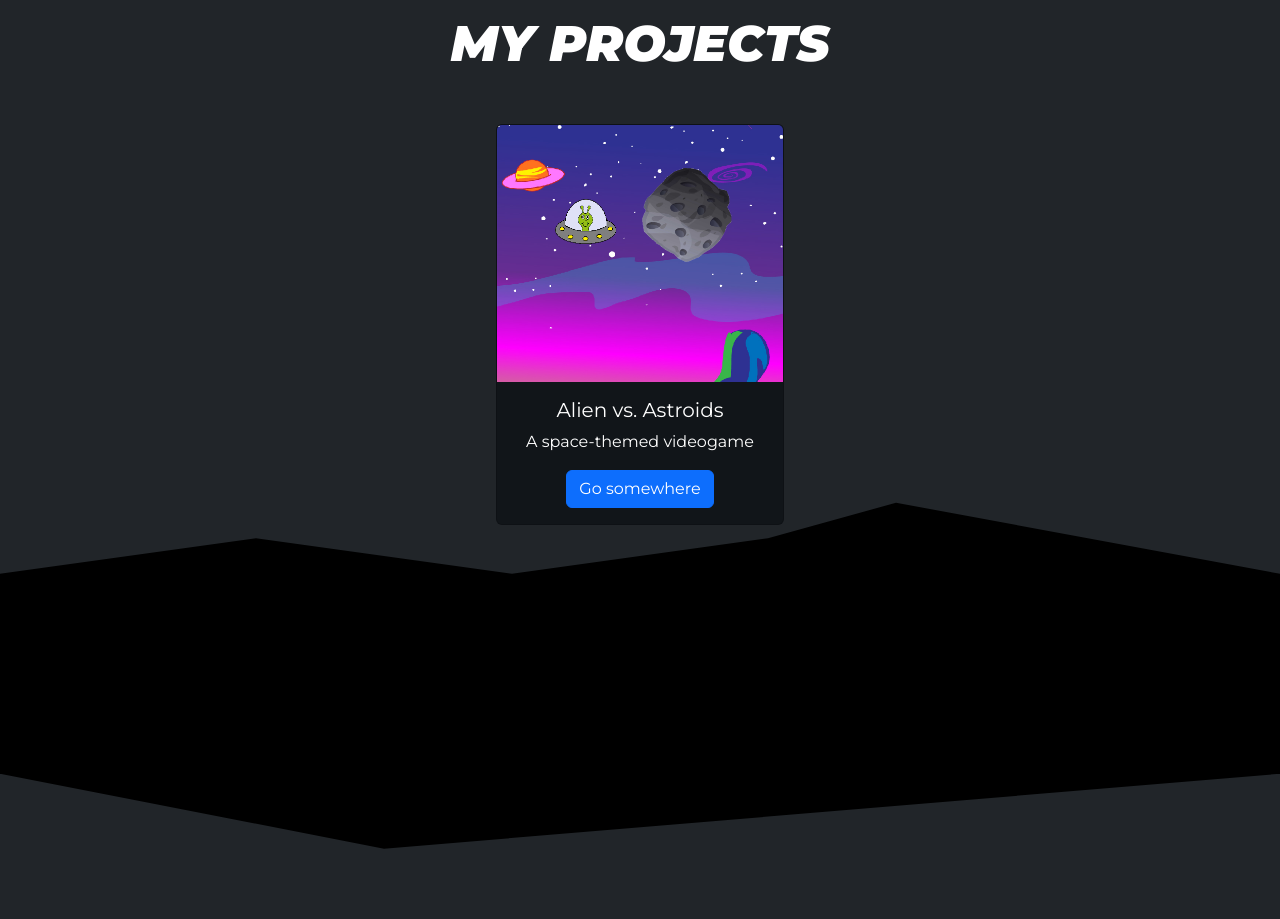
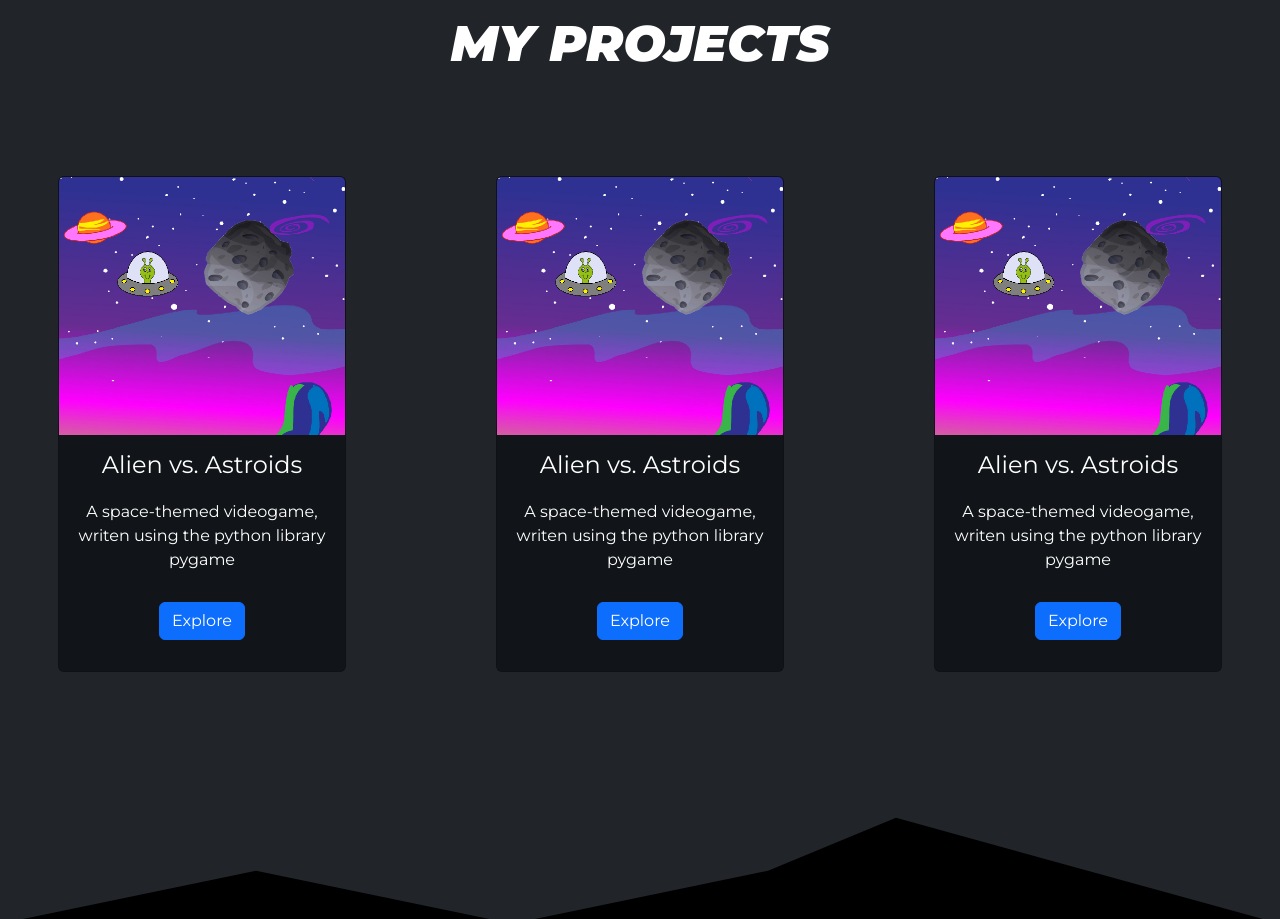
Before and after one commit to jv-schneider/portfolio, a plain HTML site: page home/home.html in a window 1280 px wide. Shown: the part 2560-3479 px from the top of the page. Drawn offline with nearby package versions, Linux system fonts and the light colour scheme.

Commit message:
updated projects section

```diff
--- a/home/home.html
+++ b/home/home.html
@@ -107,9 +107,45 @@
             alt="Alien-spaceship"
           />
           <div class="card-body">
-            <h5 class="card-title">Alien vs. Astroids</h5>
-            <p class="card-text">A space-themed videogame</p>
-            <a href="#" class="btn btn-primary">Go somewhere</a>
+            <h4 class="card-title">Alien vs. Astroids</h4>
+            <p class="card-text">
+              A space-themed videogame, writen using the python library pygame
+            </p>
+            <a href="#" class="btn btn-primary">Explore</a>
+          </div>
+        </div>
+        <div
+          class="card"
+          style="width: 18rem; background-color: #111519; color: #fff"
+        >
+          <img
+            src="alienVsAstroids.png"
+            class="card-img-top"
+            alt="Alien-spaceship"
+          />
+          <div class="card-body">
+            <h4 class="card-title">Alien vs. Astroids</h4>
+            <p class="card-text">
+              A space-themed videogame, writen using the python library pygame
+            </p>
+            <a href="#" class="btn btn-primary">Explore</a>
+          </div>
+        </div>
+        <div
+          class="card"
+          style="width: 18rem; background-color: #111519; color: #fff"
+        >
+          <img
+            src="alienVsAstroids.png"
+            class="card-img-top"
+            alt="Alien-spaceship"
+          />
+          <div class="card-body">
+            <h4 class="card-title">Alien vs. Astroids</h4>
+            <p class="card-text">
+              A space-themed videogame, writen using the python library pygame
+            </p>
+            <a href="#" class="btn btn-primary">Explore</a>
           </div>
         </div>
       </div>
--- a/home/style.css
+++ b/home/style.css
@@ -154,7 +154,6 @@ h1 {
 #projects-container {
   text-align: center;
   width: 100%;
-  height: max-content;
   margin-top: var(--section-gap);
   padding: 150px 0 150px 0;
   background-color: var(--secondary-color);
@@ -178,12 +177,13 @@ h1 {
 .project {
   display: flex;
   flex-wrap: wrap;
-  justify-content: space-evenly;
+  justify-content: center;
   align-items: center;
   margin-top: 50px;
-  gap: 50px;
+  gap: 150px;
   width: 100%;
-  height: 300px;
+  height: 600px;
+  margin-bottom: 50px;
 }
 
 .project > img {
@@ -193,6 +193,15 @@ h1 {
 }
 .project > img:hover {
   transform: scale(1.05);
+}
+
+.card {
+  padding-bottom: 15px;
+}
+
+.card-body > p {
+  margin-top: 20px;
+  margin-bottom: 30px;
 }
 
 footer {
```
